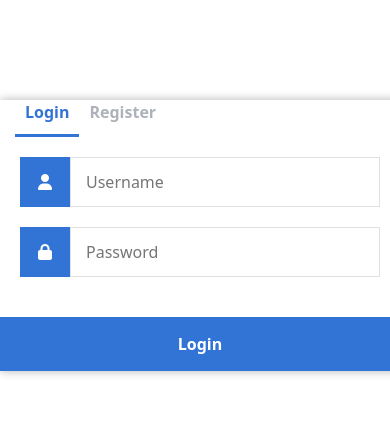
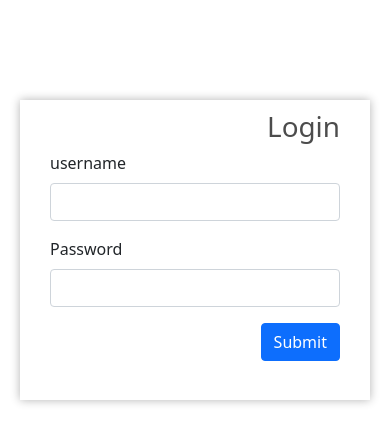
Before and after one commit to Pingu1337/jsHTML, a Flask app: page /login in a window 390 px wide; the page is wider, and only the part inside the window is pictured. Shown: the top 444 px of that part. Run offline with Flask 2, Linux system fonts and the light colour scheme; some libraries are stand-ins or nearby versions.

Commit message:
fixed with responsive designs

```diff
--- a/static/css/styles.css
+++ b/static/css/styles.css
@@ -38,6 +38,7 @@ main {
   margin-right: auto;
 }
 
+@media screen and (min-width: 1200px) {
   .flex-row {
     display: -webkit-box;
     display: -ms-flexbox;
@@ -49,6 +50,7 @@ main {
     -webkit-box-pack: center;
         -ms-flex-pack: center;
             justify-content: center;
+  }
 }
 
 .flex-column {
@@ -70,6 +72,10 @@ main {
   padding: 5px;
 }
 
+#loginlinks {
+  margin-left: auto;
+}
+
 .login-links a {
   text-decoration: none;
   padding-left: 10px;
@@ -81,4 +87,105 @@ main {
 .login-links a:hover {
   color: black;
 }
+
+.card {
+  -webkit-touch-callout: none;
+  -webkit-user-select: none;
+  -moz-user-select: none;
+  -ms-user-select: none;
+  user-select: none;
+}
+
+.card img {
+  -webkit-user-drag: none;
+  -khtml-user-drag: none;
+  -moz-user-drag: none;
+  -o-user-drag: none;
+}
+
+.login-form {
+  width: 400px;
+  background-color: #ffffff;
+  -webkit-box-shadow: 0 0 9px 0 rgba(0, 0, 0, 0.3);
+          box-shadow: 0 0 9px 0 rgba(0, 0, 0, 0.3);
+  margin: 100px auto;
+  padding: 30px;
+  padding-top: 10px;
+  min-height: 300px;
+}
+
+.login-form h1 {
+  text-align: right;
+  color: rgba(0, 0, 0, 0.7);
+}
+
+.login-form .btn-primary {
+  float: right;
+}
+
+.login-form form {
+  width: 100%;
+  height: 100%;
+}
+
+@media screen and (max-width: 1200px) {
+  .flex-row {
+    margin-left: auto;
+    margin-right: auto;
+    -webkit-box-pack: center;
+        -ms-flex-pack: center;
+            justify-content: center;
+  }
+  .main-content .mx-5 {
+    margin-left: auto !important;
+    margin-right: auto !important;
+  }
+  .card {
+    width: auto !important;
+    margin-bottom: 20px;
+  }
+}
+
+@media screen and (min-width: 990px) {
+  #loginlinks {
+    -webkit-box-flex: 0;
+        -ms-flex-positive: 0;
+            flex-grow: 0;
+  }
+}
+
+@media screen and (max-width: 990px) {
+  .login-links {
+    display: -webkit-box;
+    display: -ms-flexbox;
+    display: flex;
+    -webkit-box-orient: horizontal;
+    -webkit-box-direction: normal;
+        -ms-flex-direction: row;
+            flex-direction: row;
+  }
+  #loginlinks {
+    -webkit-box-flex: 1;
+        -ms-flex-positive: 1;
+            flex-grow: 1;
+  }
+  .container {
+    width: auto !important;
+    height: auto !important;
+  }
+}
+
+@media screen and (max-width: 600px) {
+  .login-form {
+    width: auto;
+    margin-left: 20px;
+    margin-right: 20px;
+  }
+  .container .txt-box {
+    -webkit-box-orient: vertical;
+    -webkit-box-direction: normal;
+        -ms-flex-direction: column;
+            flex-direction: column;
+  }
+}
 /*# sourceMappingURL=styles.css.map */
--- a/static/css/styles.scss
+++ b/static/css/styles.scss
@@ -30,12 +30,14 @@ main{
     margin-left: auto;
     margin-right: auto;
 }
+@media screen and(min-width:1200px) {
+    .flex-row{
+        display: flex;
+        flex-direction: row;
+        justify-content: center;
+    }
+}
 
-.flex-row{
-    display: flex;
-    flex-direction: row;
-    justify-content: center;
-}
 .flex-column{
     display: flex;
     flex-direction: column;
@@ -46,7 +48,9 @@ main{
     float: right;
     margin-right: 40px;
     padding: 5px;
-
+}
+#loginlinks{
+    margin-left: auto;
 }
 .login-links a{
     text-decoration: none;
@@ -57,3 +61,82 @@ main{
 .login-links a:hover{
     color: rgba(0,0,0,1);
 }
+
+.card{
+    -webkit-touch-callout: none;
+    -webkit-user-select: none;
+     -khtml-user-select: none;
+       -moz-user-select: none;
+        -ms-user-select: none;
+            user-select: none;
+}
+.card img{
+    -webkit-user-drag: none;
+    -khtml-user-drag: none;
+    -moz-user-drag: none;
+    -o-user-drag: none;
+}
+.login-form{
+    width: 400px;
+    background-color: #ffffff;
+    box-shadow: 0 0 9px 0 rgba(0, 0, 0, 0.3);
+    margin: 100px auto;
+    padding: 30px;
+    padding-top: 10px;
+    min-height: 300px;
+}
+.login-form h1{
+    text-align: right;
+    color: rgba(0, 0, 0, 0.7);
+}
+.login-form .btn-primary{
+    float: right;
+}
+.login-form form{
+    width: 100%;
+    height: 100%;
+}
+@media screen and(max-width:1200px) {
+    .flex-row{
+        margin-left: auto;
+        margin-right: auto;
+        justify-content: center;
+    }
+    .main-content .mx-5{
+        margin-left: auto !important;
+        margin-right: auto !important;
+    }
+    .card{
+        width: auto !important;
+        margin-bottom: 20px;
+    }
+}
+@media screen and(min-width:990px){
+    #loginlinks{
+        flex-grow: 0;
+    }
+}
+@media screen and(max-width:990px){
+    .login-links{
+        display: flex;
+        flex-direction: row;
+    }
+    #loginlinks{
+        flex-grow: 1;
+    }
+    .container{
+        width: auto !important;
+        height: auto !important;
+    }
+}
+
+@media screen and(max-width:600px) {
+    .login-form{
+        width: auto;
+        margin-left: 20px;
+        margin-right: 20px;
+    }
+    .container .txt-box{
+        flex-direction: column;
+    }
+}
--- a/templates/home.html
+++ b/templates/home.html
@@ -3,7 +3,7 @@
 {% block title %}jsHTML{% endblock %}
 
 {% block nav %}
-<div class="login-links">
+<div class="login-links" id="loginlinks">
   <a>{{ username }}</a>
   <a href="/logout">Logout</a>
 </div>
--- a/templates/index.html
+++ b/templates/index.html
@@ -4,7 +4,7 @@
     <link rel="stylesheet" type= "text/css" href= "{{ url_for('static',filename='css/styles.css') }}">
     <link href="https://cdn.jsdelivr.net/npm/bootstrap@5.1.3/dist/css/bootstrap.min.css" rel="stylesheet" integrity="sha384-1BmE4kWBq78iYhFldvKuhfTAU6auU8tT94WrHftjDbrCEXSU1oBoqyl2QvZ6jIW3" crossorigin="anonymous">
     <meta name="viewport" content="width=device-width, initial-scale=1.0">
-
+    <link rel="shortcut icon" href="{{ url_for('static', filename='favicon.ico') }}">
     <script src="https://kit.fontawesome.com/14be2e1f18.js" crossorigin="anonymous"></script>
     <script src="//ajax.googleapis.com/ajax/libs/jquery/1.9.1/jquery.min.js"></script>
     <script src="{{ url_for('static',filename='interpreter/renderer.js') }}"></script>
@@ -35,12 +35,14 @@
               </li>
             </ul>
         </div>
+        <div class="navbar-collapse collapse" id="navbarNav" style="margin-right: auto;">
         {% block nav %}
-          <div class="login-links">
+          <div class="login-links" id="loginlinks">
             <a href="/login">Login</a>
             <a href="/register">Register</a>
           </div>
         {% endblock %}
+      </div>
       </nav>
         <main id="jsRenderRoot-Parent">
             <div id="jsMain-content"></div>
--- a/templates/loginform.html
+++ b/templates/loginform.html
@@ -13,8 +13,21 @@
         <script src="{{ url_for('static',filename='interpreter/main.js') }}"></script>
 	</head>
 	<body>
-
-		<div class="login">
+		<div class="login-form">
+			<h1>Login</h1>
+			<form action="/login" method="post">
+				<div class="mb-3">
+					<label for="username" class="form-label">username</label>
+					<input type="username" class="form-control" id="username" name="username">
+					</div>
+					<div class="mb-3">
+					<label for="password" class="form-label">Password</label>
+					<input type="password" class="form-control" id="password" name="password">
+				</div>
+				<button type="submit" class="btn btn-primary" value="Login">Submit</button>
+			</form>
+		</div>
+		<!-- <div class="login">
 			{% block Register %}
 			<div class="links">
 				<a href="/login" class="active">Login</a>
@@ -33,6 +46,6 @@
 				<input type="submit" value="Login">
 			</form>
 			{% endblock %}
-		</div>
+		</div> -->
 	</body>
 </html>
```
Also changed, not shown: static/favicon.ico (added), 3 other files. Lines whose indentation alone changed are shown as unchanged.
